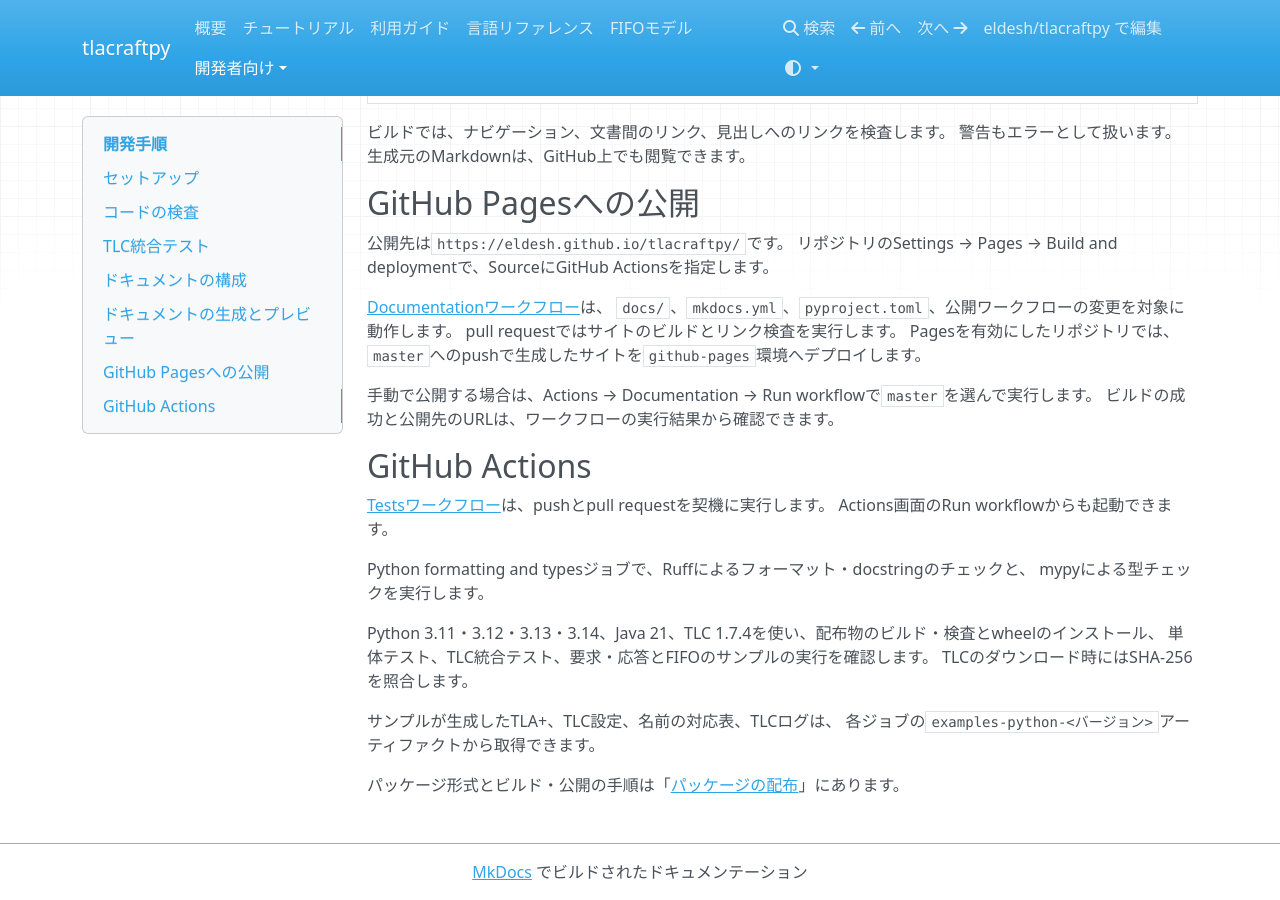
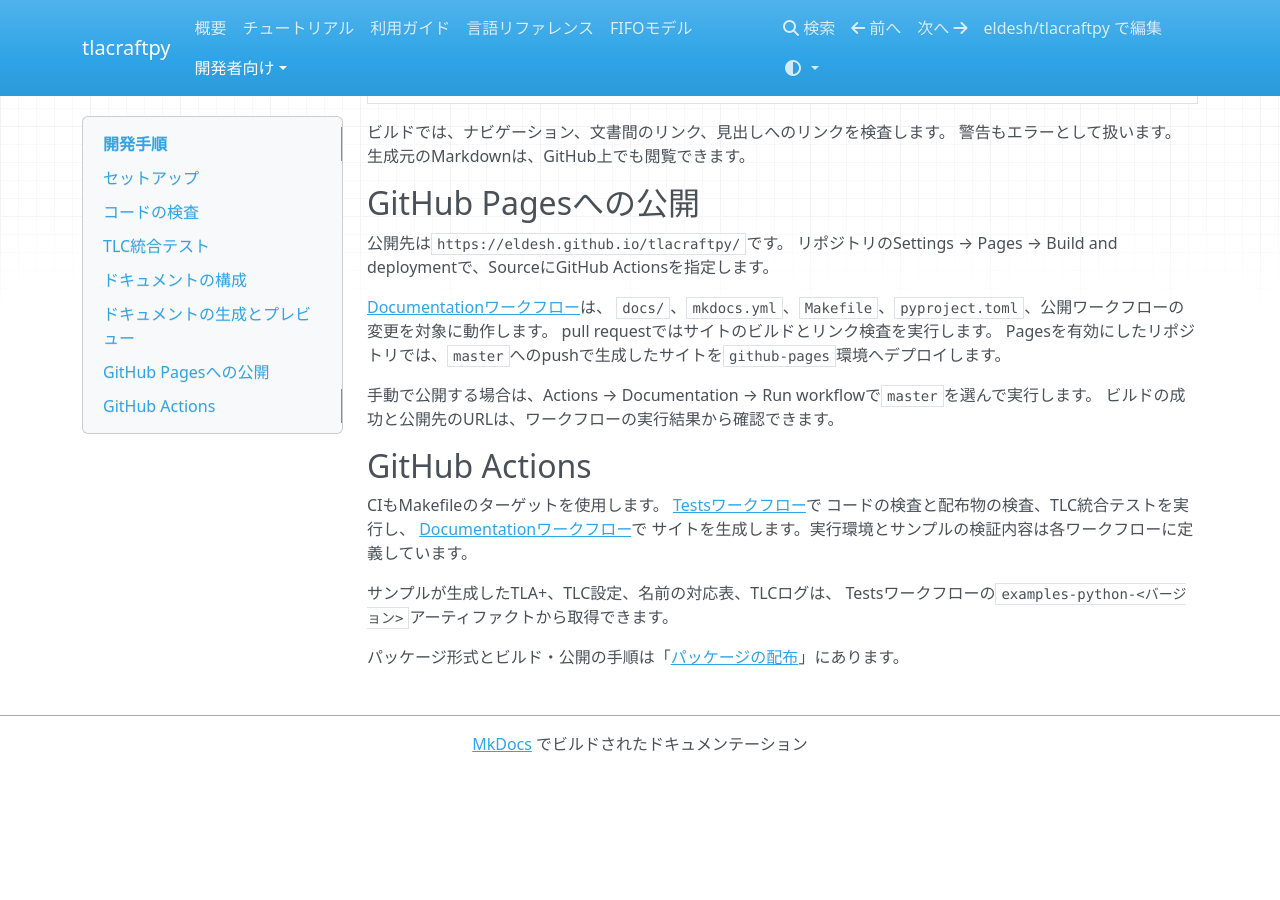
Before and after one commit to eldesh/tlacraftpy, an MkDocs documentation site: the page built from docs/development.md, in a window 1280 px wide and 900 px high, scrolled down 1814 px. Built offline with MkDocs 1.6.1, drawn with Linux system fonts in a browser that asks for light colours; nearby versions of some CDN libraries; after the commit the page ends 2586 px from its top, so only the background shows below that.

Commit message:
Run CI checks and documentation builds through Makefile targets

```diff
--- a/docs/development.md
+++ b/docs/development.md
@@ -93,7 +93,7 @@ make docs
 リポジトリのSettings → Pages → Build and deploymentで、SourceにGitHub Actionsを指定します。
 
 [Documentationワークフロー](https://github.com/eldesh/tlacraftpy/blob/master/.github/workflows/docs.yml)は、
-`docs/`、`mkdocs.yml`、`pyproject.toml`、公開ワークフローの変更を対象に動作します。
+`docs/`、`mkdocs.yml`、`Makefile`、`pyproject.toml`、公開ワークフローの変更を対象に動作します。
 pull requestではサイトのビルドとリンク検査を実行します。
 Pagesを有効にしたリポジトリでは、`master`へのpushで生成したサイトを`github-pages`環境へデプロイします。
 
@@ -102,17 +102,13 @@ Pagesを有効にしたリポジトリでは、`master`へのpushで生成した
 
 ## GitHub Actions
 
-[Testsワークフロー](https://github.com/eldesh/tlacraftpy/blob/master/.github/workflows/tests.yml)は、pushとpull requestを契機に実行します。
-Actions画面のRun workflowからも起動できます。
-
-Python formatting and typesジョブで、Ruffによるフォーマット・docstringのチェックと、
-mypyによる型チェックを実行します。
-
-Python 3.11・3.12・3.13・3.14、Java 21、TLC 1.7.4を使い、配布物のビルド・検査とwheelのインストール、
-単体テスト、TLC統合テスト、要求・応答とFIFOのサンプルの実行を確認します。
-TLCのダウンロード時にはSHA-256を照合します。
+CIもMakefileのターゲットを使用します。
+[Testsワークフロー](https://github.com/eldesh/tlacraftpy/blob/master/.github/workflows/tests.yml)で
+コードの検査と配布物の検査、TLC統合テストを実行し、
+[Documentationワークフロー](https://github.com/eldesh/tlacraftpy/blob/master/.github/workflows/docs.yml)で
+サイトを生成します。実行環境とサンプルの検証内容は各ワークフローに定義しています。
 
 サンプルが生成したTLA+、TLC設定、名前の対応表、TLCログは、
-各ジョブの`examples-python-<バージョン>`アーティファクトから取得できます。
+Testsワークフローの`examples-python-<バージョン>`アーティファクトから取得できます。
 
 パッケージ形式とビルド・公開の手順は「[パッケージの配布](distribution.md)」にあります。
```
Also changed, not shown: 2 other files.
